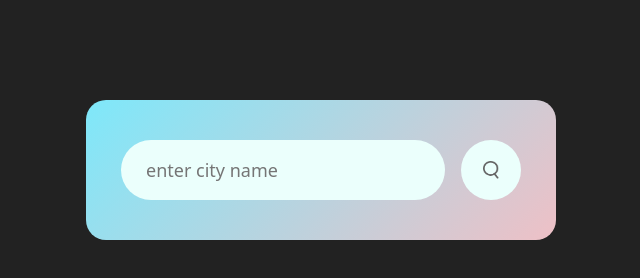
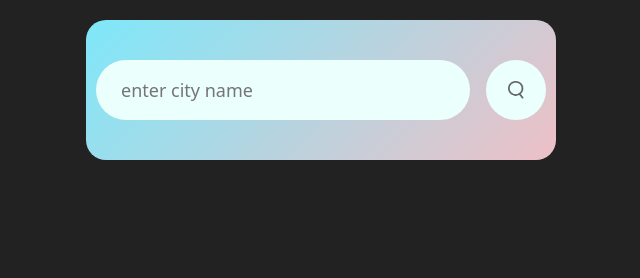
Before and after one commit to ritikm31/Weather-Api-Website, a plain HTML site: page index.html in a window 1280 px wide. Shown: the whole page, without its empty margins (319-959 px from the left). Drawn offline with Linux system fonts and the light colour scheme.

Commit message:
Update style.css

```diff
--- a/style.css
+++ b/style.css
@@ -10,13 +10,13 @@ body {
 }
 
 .card {
-  width: 90%;
+ width: 90%;
   max-width: 470px;
   background: linear-gradient(135deg, #7ee8fa, #eec0c6);
   color: #fff;
-  margin: 100px auto 0;
+  margin: 20px auto;
   border-radius: 20px;
-  padding: 40px 35px;
+  padding: 40px 10px;
   text-align: center;
 }
 
```
